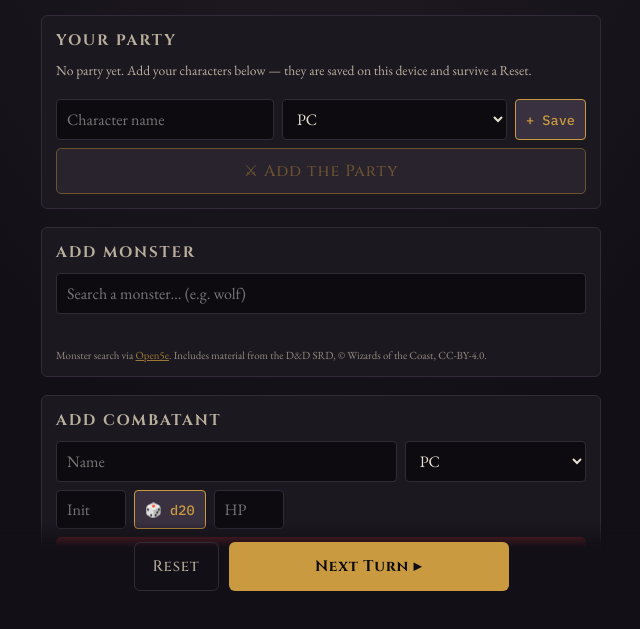
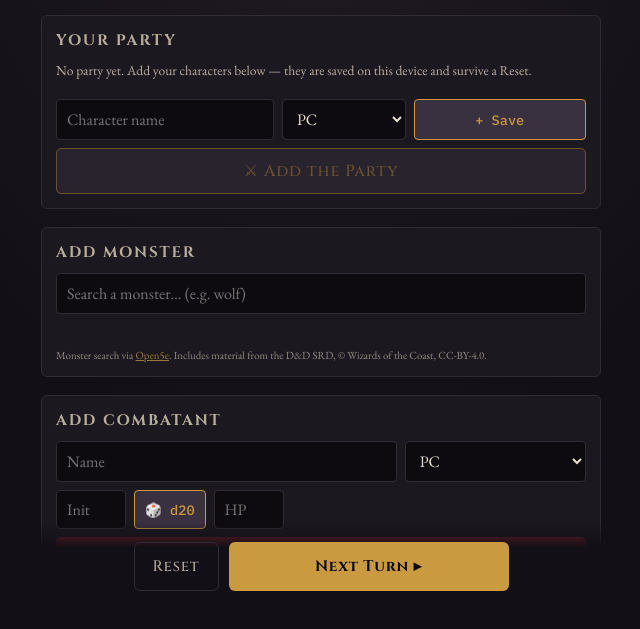
Before and after one commit to JackG255/initiative-tracker, a plain HTML site: page index.html in a window 1280 px wide. Shown: the part 193-822 px from the top of the page, without its empty margins (319-959 px from the left). Drawn offline with nearby package versions, Linux system fonts and the light colour scheme.

Commit message:
Let the party Save button fill its line when the row wraps
At 390px the name input + type select fill row one and Save wraps alone
onto row two, where it read as a stray 71px chip. flex-grow makes it span
the line instead. Verified by screenshot at 390x844; no horizontal overflow.

Co-Authored-By: Claude Opus 5 <noreply@anthropic.com>

```diff
--- a/index.html
+++ b/index.html
@@ -192,6 +192,8 @@
     letter-spacing:0.06em; cursor:pointer;
   }
   .party-btn:disabled{ opacity:0.45; cursor:default; }
+  /* When the row wraps at phone width, Save is alone on line two -- let it fill it. */
+  #partySaveBtn{ flex-grow:1; }
   .party-list{ display:flex; flex-direction:column; gap:6px; margin-bottom:10px; }
   .party-member{
     display:flex; align-items:center; gap:8px;
```
